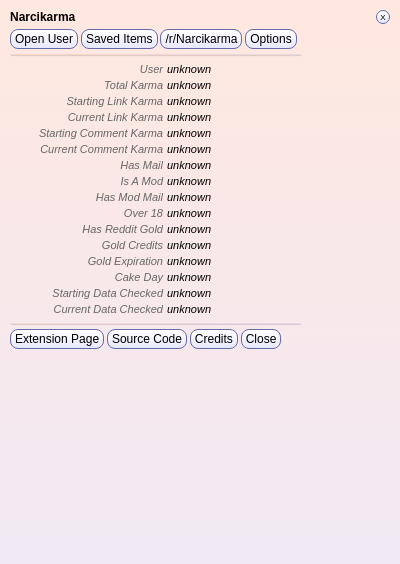
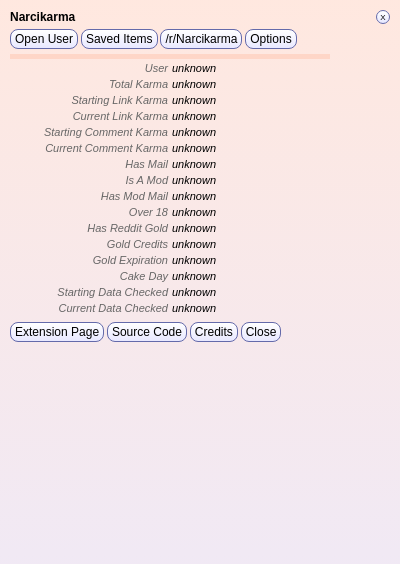
Before and after one commit to BrynM/Narcikarma, a browser extension: page nckma_html/popup.html in a window 400 px wide. Drawn offline with Linux system fonts and the light colour scheme.

Commit message:
tries to fix #70;

```diff
--- a/nckma_assets/narcikarma.css
+++ b/nckma_assets/narcikarma.css
@@ -279,7 +279,7 @@
 	border: 1px solid #ccc;
 	display: none;
 	background: rgba( 255, 255, 255, 0.65 );
-	background-image: url( "img/nk_logo_bg.png" );
+	background-image: url( "img/nk_logo_bg_slight.png" );
 	background-repeat: no-repeat;
 	background-position: center right;
 }
@@ -337,9 +337,9 @@
 ****************************************
 */
 
-.nckPopup {
-	width: 310px;
-	font-size: 80%;
+.nckPopup, .nckPopup .nckContent {
+	width: 320px;
+	font-size: .8em;
 }
 
 .nckPopup hr {
@@ -351,6 +351,15 @@
 	font-family: Arial, sans-serif;
 	font-size: 11px;
 	width: 100%;
+	border: none;
+	border-top: 5px solid rgba( 255, 139, 96, 0.2 );
+	border-image: linear-gradient( right, rgba( 148, 148, 255, 0.2 ) 0%, rgba( 255, 139, 96, 0.2 ) 100%);
+/*
+	background: -webkit-linear-gradient( right, rgba( 148, 148, 255, 0.2 ) 0%, rgba( 255, 139, 96, 0.2 ) 100%);
+	background: linear-gradient(to right,  #rgba( 148, 148, 255, 0.2 ) 0%, rgba( 255, 139, 96, 0.2 ) 100%);
+	box-shadow:  1px 1px 1px 0px rgba(0, 0, 0, .15);
+	-webkit-box-shadow:  1px 1px 1px 0px rgba(0, 0, 0, .15);
+*/
 }
 
 .nckPopUserStats tr td:first-child {
--- a/nckma_html/popup.html
+++ b/nckma_html/popup.html
@@ -7,7 +7,7 @@
 
 	<button class="nck-close-x" id="nck_close_x">X</button>
 
-	<div class="nckContent nckPopup">
+	<div class="nckContent">
 
 		<h3 class="nck-html-stat" data-stat="ext_name_full">Narcikarma</h3>
 		<div class="nck-html-stat" data-stat="ext_description"></div>
@@ -19,8 +19,6 @@
 			<button class="nck-btn-subreddit">/r/Narcikarma</button>
 			<button class="nck-btn-options">Options</button>
 		</div>
-
-		<hr>
 
 		<table class="nckPopUserStats">
 			<tbody>
@@ -91,8 +89,6 @@
 			</tbody>
 		</table>
 
-		<hr>
-
 		<div class="nckButtonRow">
 			<button class="nck-btn-webstore">Extension Page</button>
 			<button class="nck-btn-source">Source Code</button>
```
